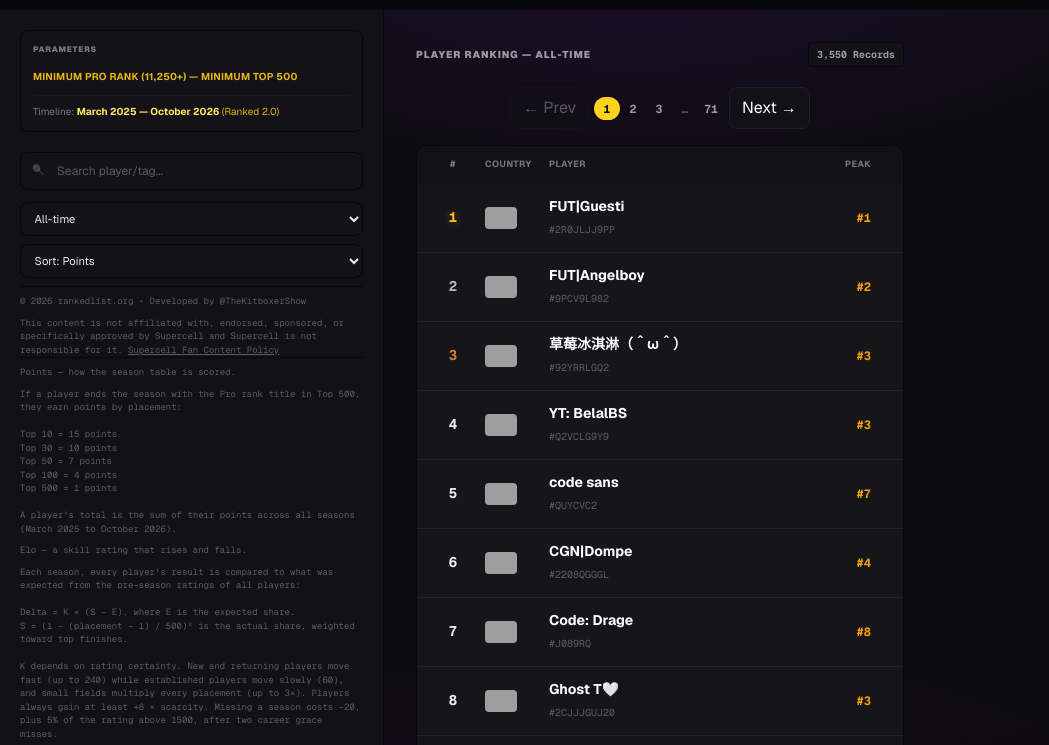
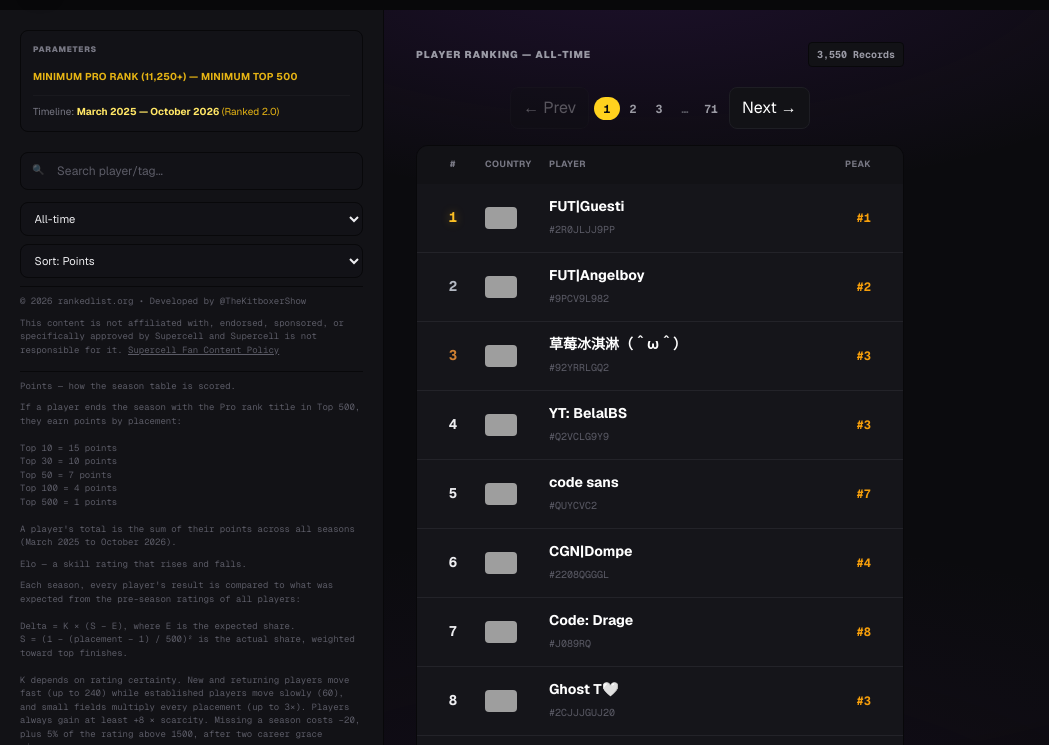
Before and after one commit to TheDyingShow/brawl-ranked-list, a plain HTML site: page index.html in a window 1280 px wide. Shown: the part 54-799 px from the top of the page, without its empty margins (0-1049 px from the left). Drawn offline with nearby package versions, Linux system fonts and the light colour scheme; grey boxes are pictures that could not be loaded.

Commit message:
Fix HTML formatting in footer section

```diff
--- a/index.html
+++ b/index.html
@@ -81,7 +81,7 @@
 
             <div class="pt-2 border-t border-slate-950 text-[9px] text-slate-600 font-mono text-center md:text-left space-y-2">
                 <p>&copy; 2026 <a href="https://rankedlist.org/" class="hover:text-mastersGreen-dim transition-colors">rankedlist.org</a> &bull; Developed by <a href="https://x.com/TheKitboxerShow" target="_blank" rel="noopener noreferrer" class="hover:text-mastersGreen-dim transition-colors">@TheKitboxerShow</a></p>
-                <p>This content is not affiliated with, endorsed, sponsored, or specifically approved by Supercell and Supercell is not responsible for it. <a href="https://supercell.com/en/fan-content-policy/" target="_blank" rel="noopener noreferrer" class="underline hover:text-mastersGreen-dim transition-colors">Supercell Fan Content Policy</a></p>
+                <p>This content is not affiliated with, endorsed, sponsored, or specifically approved by Supercell and Supercell is not responsible for it. <a href="https://supercell.com/en/fan-content-policy/" target="_blank" rel="noopener noreferrer" class="underline hover:text-mastersGreen-dim transition-colors">Supercell Fan Content Policy</a></p><br>
             </div>
 
             <!-- Rating systems explainer -->
```
